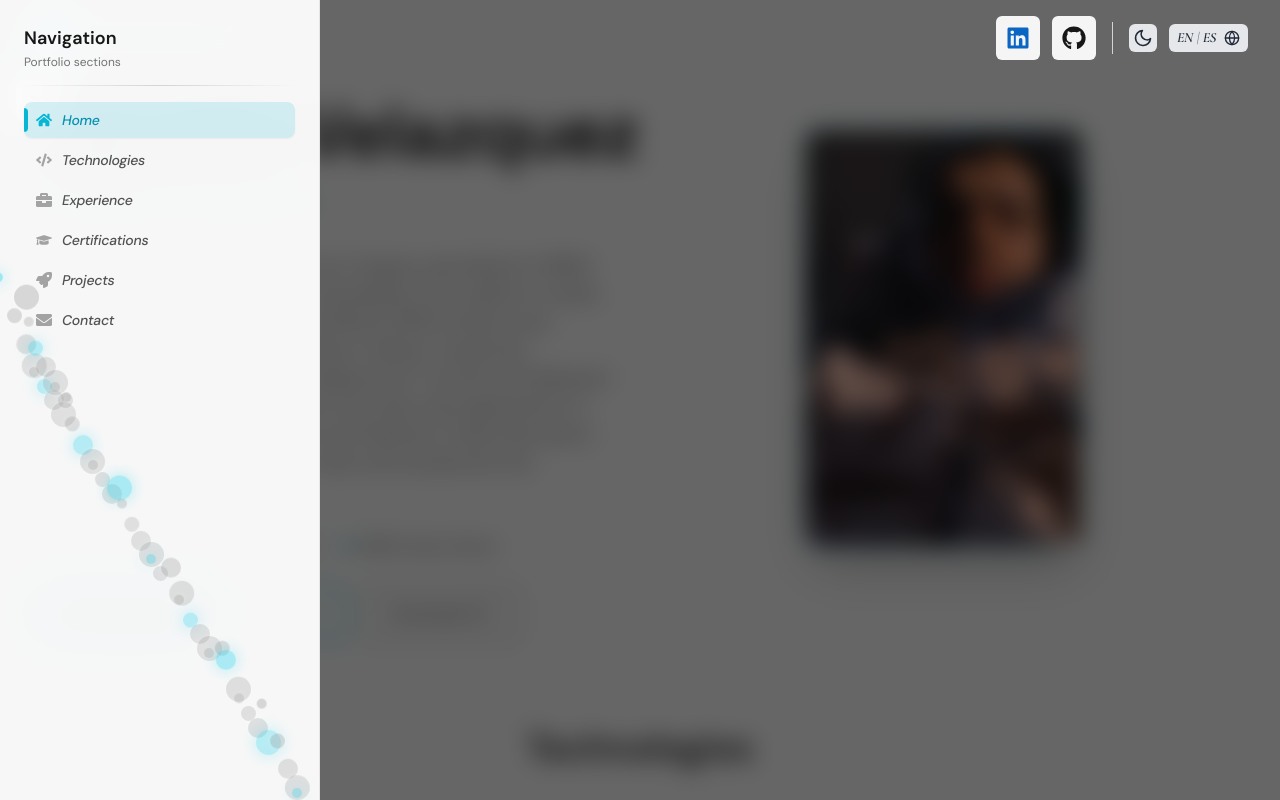
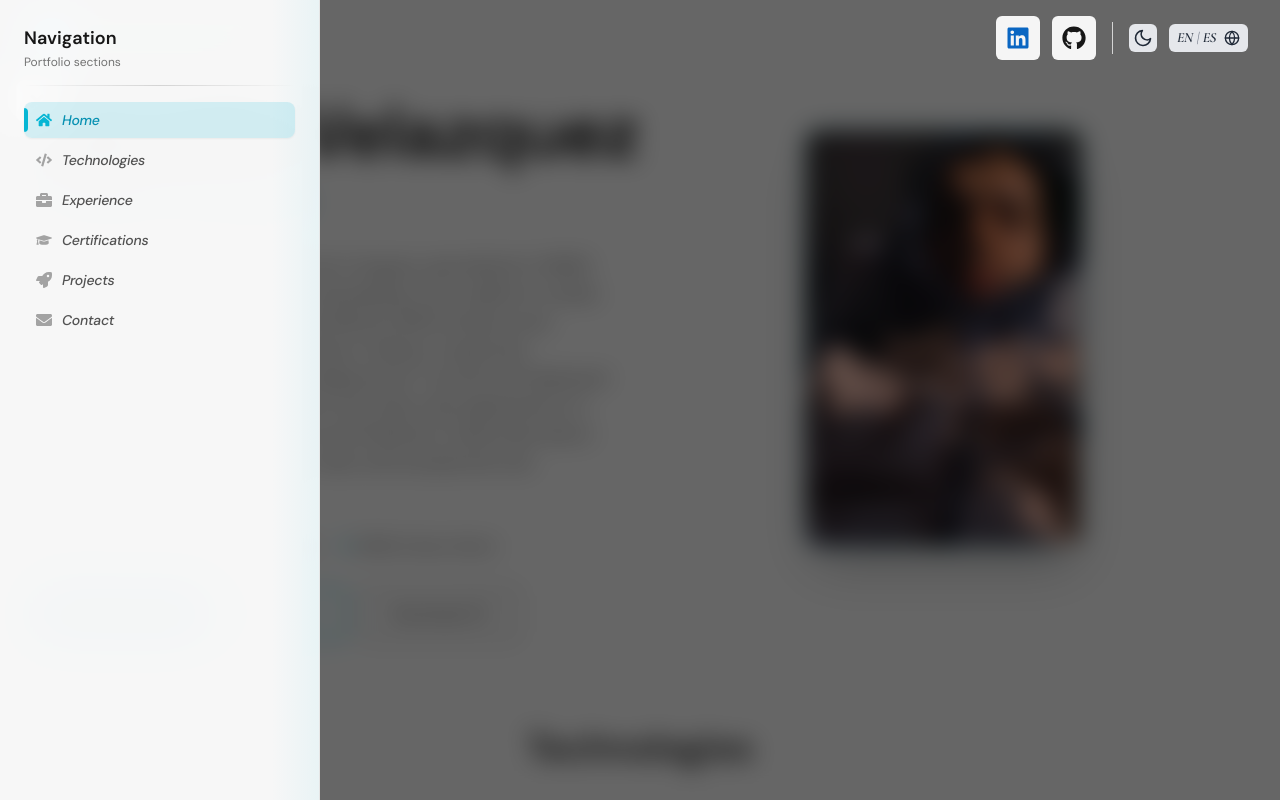
Before and after one commit to AgustinVelazquez0/React_Portfolio_Av, a React (Vite) app: page / in a window 1280 px wide. Both pictures are taken after a click on the button 37 px from the left and 101 px from the top of the page. Shown: the top 800 px of the page. Built offline with nearby package versions, Linux system fonts and the light colour scheme.

Commit message:
fix tab animation and styles

```diff
--- a/src/components/layout/Sidebar.jsx
+++ b/src/components/layout/Sidebar.jsx
@@ -11,17 +11,6 @@ import {
   FaRocket,
   FaEnvelope
 } from "react-icons/fa";
-
-// Partículas más abajo para no tapar el texto (nav ocupa ~250px arriba)
-const PARTICLES = Array.from({ length: 50 }, (_, i) => ({
-  id: i,
-  x: (i * 7.3) % 300,
-  y: 320 + (i * 11.7) % 500,
-  size: 10 + (i % 4) * 5,
-  duration: 10 + (i % 6),
-  delay: (i * 0.7) % 5,
-  cyan: i % 5 === 0,
-}));
 
 function Sidebar({ onSectionChange, currentSection = "hero" }) {
   const { t } = useTranslation();
@@ -119,8 +108,8 @@ function Sidebar({ onSectionChange, currentSection = "hero" }) {
 
   return (
     <>
-      {/* Botón toggle minimalista - integrado con el diseño */}
-      <motion.button
+      {/* Botón toggle - animaciones en CSS para no pausar al scrollear */}
+      <button
         onClick={() => setIsOpen(!isOpen)}
         className="fixed left-4 top-20 z-50
         p-2.5 rounded-lg
@@ -130,33 +119,22 @@ function Sidebar({ onSectionChange, currentSection = "hero" }) {
         hover:bg-neutral-100 dark:hover:bg-neutral-700
         hover:text-neutral-900 dark:hover:text-white
         hover:border-neutral-400 dark:hover:border-neutral-500
+        hover:scale-[1.02] active:scale-[0.98]
         backdrop-blur-sm
-        transition-all duration-200
-        group"
-        whileHover={{ scale: 1.02 }}
-        whileTap={{ scale: 0.98 }}
-        initial={{ x: -50, opacity: 0 }}
-        animate={{ x: 0, opacity: 1 }}
-        transition={{
-          type: "spring",
-          stiffness: 300,
-          damping: 20,
-          delay: 0.3
-        }}
+        transition-transform duration-200 ease-out
+        group animate-sidebar-btn-entrance"
         aria-label="Toggle menu"
       >
-        <motion.div
-          animate={{ rotate: isOpen ? 90 : 0 }}
-          transition={{ duration: 0.2, ease: "easeInOut" }}
-          className="flex items-center justify-center"
+        <div
+          className={`flex items-center justify-center transition-transform duration-200 ease-out ${isOpen ? "rotate-90" : ""}`}
         >
           {isOpen ? (
             <FaTimes className="w-5 h-5 group-hover:text-cyan-400 transition-colors" />
           ) : (
             <FaBars className="w-5 h-5 group-hover:text-cyan-400 transition-colors" />
           )}
-        </motion.div>
-      </motion.button>
+        </div>
+      </button>
 
       {/* Sidebar con efectos 3D */}
       <AnimatePresence>
@@ -208,36 +186,11 @@ function Sidebar({ onSectionChange, currentSection = "hero" }) {
                 border-r border-neutral-200 dark:border-neutral-700
                 shadow-2xl">
 
-                {/* Efecto de partículas - visibles con glow sutil y flotación */}
-                <div className="absolute inset-0 overflow-hidden pointer-events-none">
-                  {PARTICLES.map((p) => (
-                    <motion.div
-                      key={p.id}
-                      className={`absolute rounded-full blur-[0.5px]
-                        ${p.cyan
-                          ? "bg-cyan-400/60 dark:bg-cyan-400/50 shadow-[0_0_15px_rgba(34,211,238,0.6)]"
-                          : "bg-neutral-400/55 dark:bg-white/50 shadow-[0_0_10px_rgba(255,255,255,0.4)]"
-                        }`}
-                      style={{
-                        width: p.size,
-                        height: p.size,
-                        left: p.x,
-                        top: p.y,
-                      }}
-                      animate={{
-                        y: [0, -80, 0],
-                        x: [0, ((p.id % 3) - 1) * 12, 0],
-                        opacity: [0.5, 0.9, 0.5],
-                      }}
-                      transition={{
-                        duration: p.duration,
-                        repeat: Infinity,
-                        ease: "easeInOut",
-                        delay: p.delay,
-                      }}
-                    />
-                  ))}
-                </div>
+                {/* Acento formal: gradiente sutil en el borde derecho */}
+                <div className="absolute right-0 top-0 bottom-0 w-24
+                  bg-gradient-to-l from-cyan-500/[0.06] via-transparent to-transparent
+                  dark:from-cyan-400/[0.08] dark:via-transparent dark:to-transparent
+                  pointer-events-none" />
 
                 {/* Contenido del sidebar */}
                 <div className="relative h-full overflow-y-auto
@@ -260,25 +213,21 @@ function Sidebar({ onSectionChange, currentSection = "hero" }) {
                       </p>
                     </motion.div>
 
-                    {/* Navegación compacta */}
+                    {/* Navegación compacta - CSS para animaciones sin pausa */}
                     <nav className="space-y-1">
                       {sections.map((section, index) => (
-                        <motion.button
+                        <button
                           key={section.id}
                           onClick={() => scrollToSection(section.id)}
                           className={`w-full text-left px-3 py-2 rounded-lg
                           text-sm font-medium font-sans
                           relative overflow-hidden group
-                          transition-all duration-200
+                          transition-all duration-200 ease-out
+                          hover:translate-x-1 active:scale-[0.99]
                           ${currentSection === section.id
                             ? "text-cyan-600 dark:text-cyan-400 bg-cyan-500/15 dark:bg-cyan-500/15 shadow-sm"
                             : "text-neutral-600 dark:text-neutral-400 hover:bg-neutral-100 dark:hover:bg-neutral-800/50 hover:text-neutral-900 dark:hover:text-white"
                           }`}
-                          whileHover={{ x: 4 }}
-                          whileTap={{ scale: 0.99 }}
-                          initial={{ opacity: 0, x: -20 }}
-                          animate={{ opacity: 1, x: 0 }}
-                          transition={{ delay: index * 0.05 + 0.2, duration: 0.25 }}
                         >
                           {/* Indicador activo - barra izquierda */}
                           {currentSection === section.id && (
@@ -290,7 +239,7 @@ function Sidebar({ onSectionChange, currentSection = "hero" }) {
                             </span>
                             <span>{section.label}</span>
                           </div>
-                        </motion.button>
+                        </button>
                       ))}
                     </nav>
                   </div>
--- a/src/index.css
+++ b/src/index.css
@@ -79,6 +79,21 @@ body {
   }
 }
 
+/* Entrada del botón sidebar - CSS para no pausar al scrollear */
+@keyframes sidebar-btn-entrance {
+  from {
+    opacity: 0;
+    transform: translateX(-50px);
+  }
+  to {
+    opacity: 1;
+    transform: translateX(0);
+  }
+}
+.animate-sidebar-btn-entrance {
+  animation: sidebar-btn-entrance 0.5s ease-out 0.3s both;
+}
+
 /* Animación de flotación para iconos - usa GPU, no se pausa al scrollear */
 @keyframes icon-float {
   0%, 100% {
```
